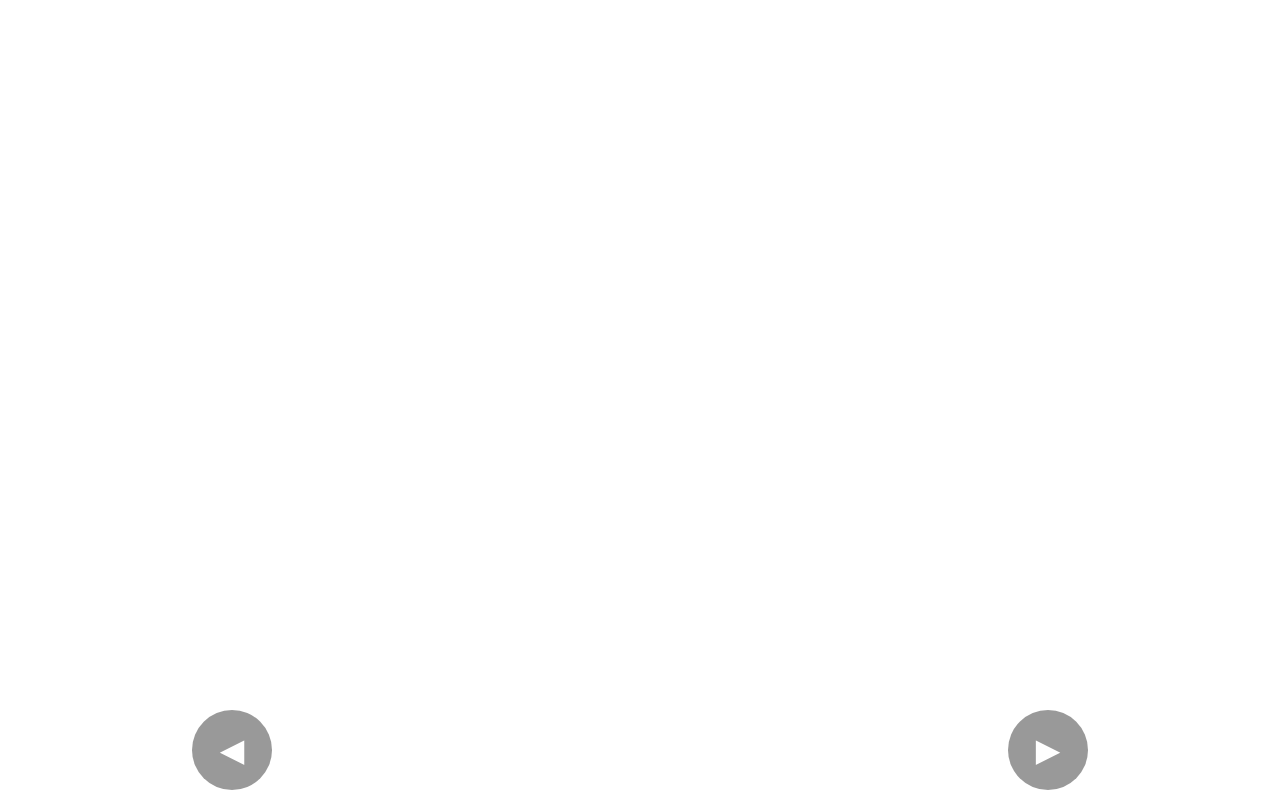
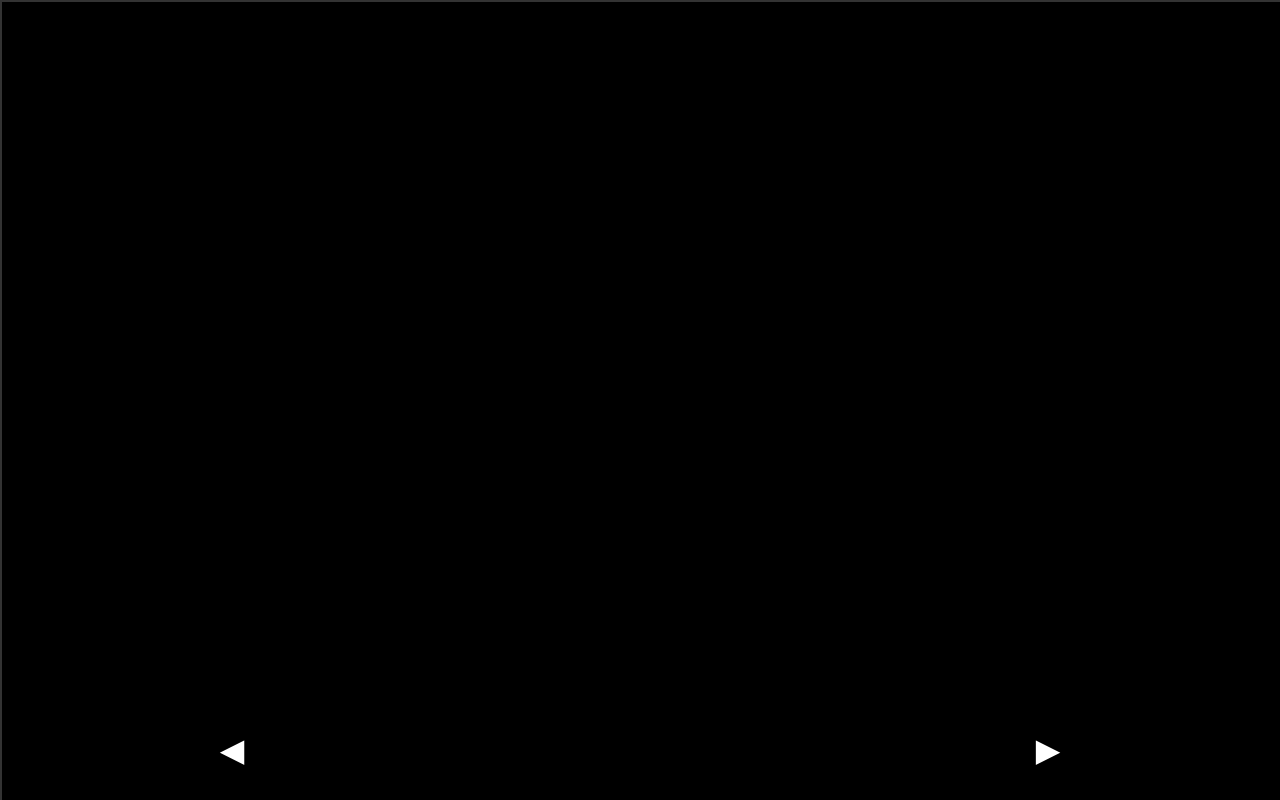
Before and after one commit to hwimath/play-game, a plain HTML site: page index.html in a window 1280 px wide. Drawn offline with Linux system fonts and the light colour scheme.

Commit message:
Update style.css

```diff
--- a/style.css
+++ b/style.css
@@ -1,4 +1,26 @@
-/* 하단 컨트롤 영역 (이전 bottom:20px → bottom:10px, padding 조정) */
+/* body/HTML 높이도 100%로 늘려 줍니다 */
+html, body {
+  margin: 0;
+  padding: 0;
+  width: 100%;
+  height: 100%;
+  overflow: hidden;
+  background-color: #000;
+  position: relative;
+}
+
+/* 게임 캔버스: 전체 화면 꽉 채우기 */
+#gameCanvas {
+  display: block;
+  width: 100vw;      /* 뷰포트 너비 100% */
+  height: 100vh;     /* 뷰포트 높이 100% */
+  max-width: 100%;
+  max-height: 100%;
+  border: 2px solid #333;
+  touch-action: none;
+}
+
+/* 하단 컨트롤만 그대로 유지 */
 #controls {
   position: absolute;
   bottom: 10px;
@@ -6,21 +28,20 @@
   right: 0;
   display: flex;
   justify-content: space-between;
-  padding: 0 15%;      /* 버튼을 양쪽 끝에서 안쪽으로 15% 떨어뜨림 */
+  padding: 0 15%;
   pointer-events: none;
 }
 
-/* 버튼 크기 키우고 터치 영역 감도 올리기 */
 .control-btn {
   width: 80px;
   height: 80px;
   font-size: 32px;
-  background: rgba(0, 0, 0, 0.4);
+  background: rgba(0,0,0,0.4);
   color: #fff;
   border: none;
   border-radius: 40px;
   pointer-events: auto;
 }
 .control-btn:active {
-  background: rgba(255, 255, 255, 0.4);
+  background: rgba(255,255,255,0.4);
 }
```
